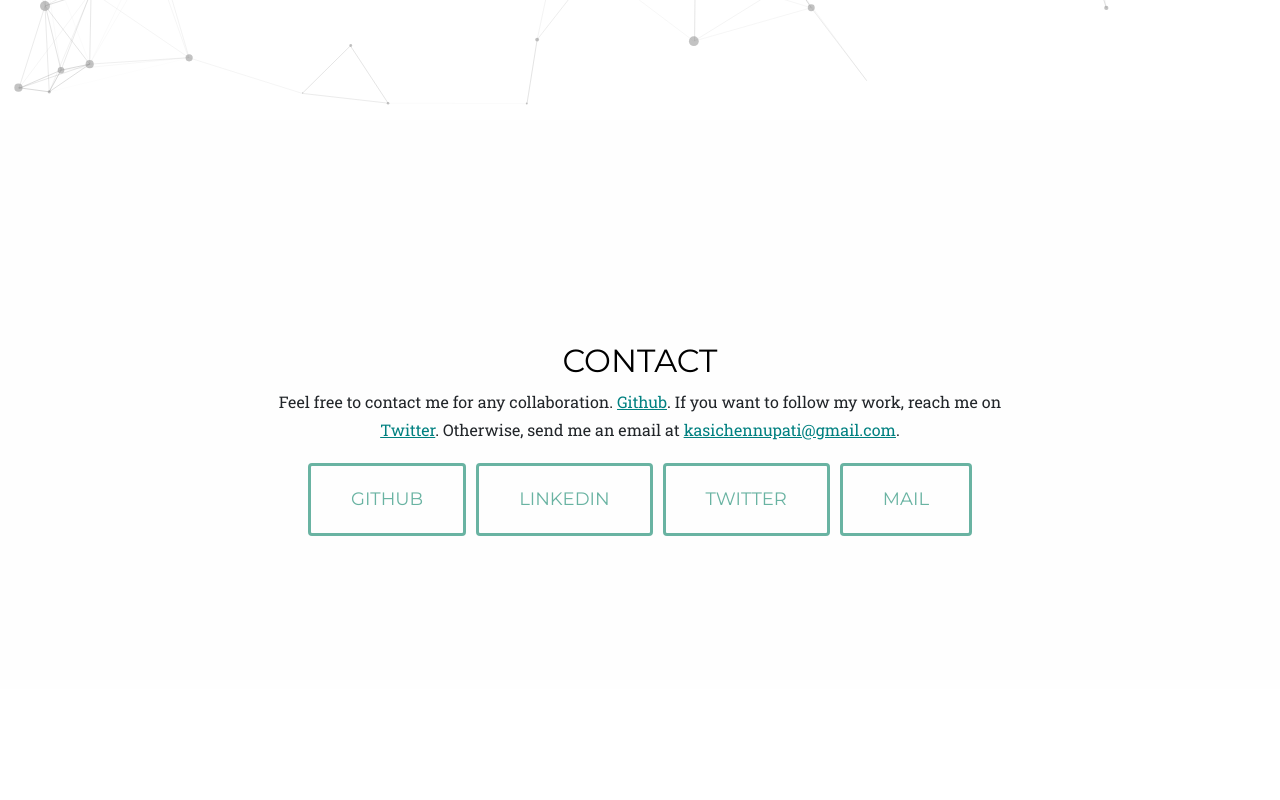
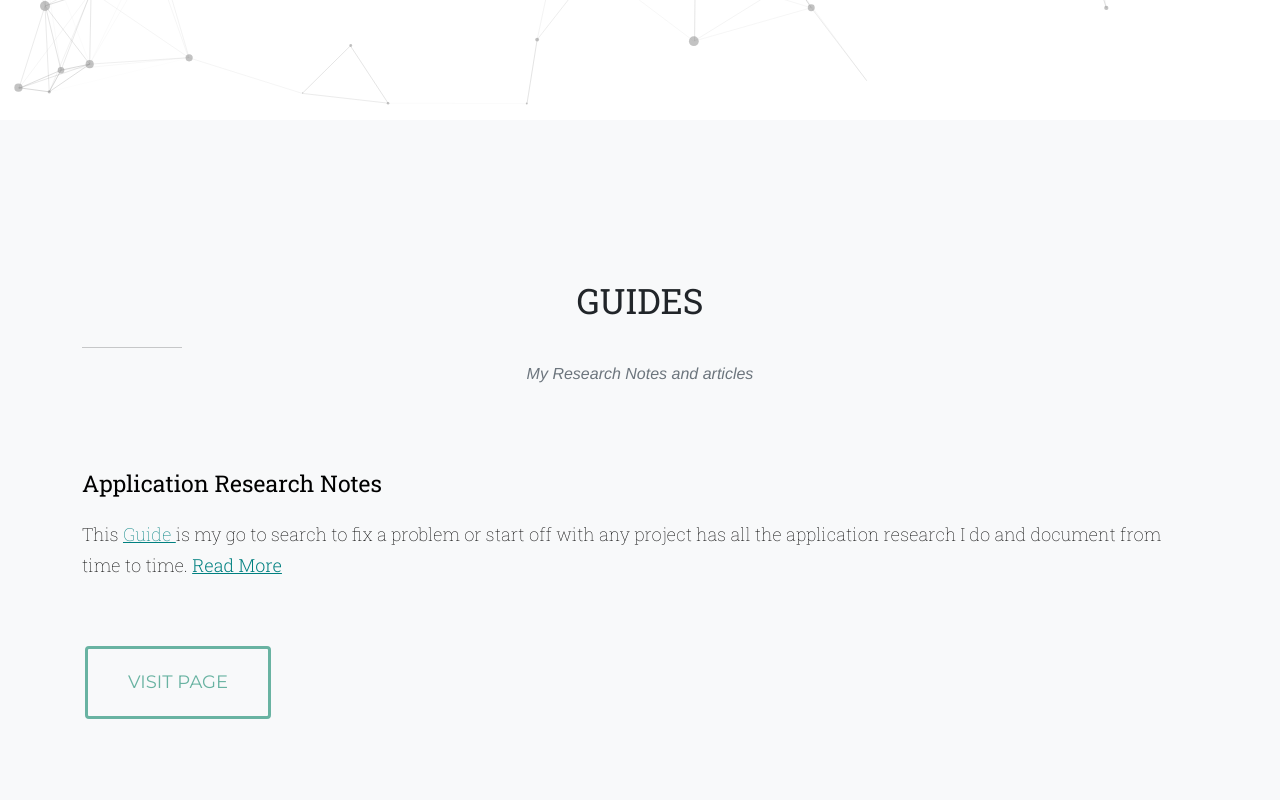
Before and after one commit to KasiChennupati/kasichennupati.github.io, a plain HTML site: page index.html in a window 1280 px wide. Shown: the part 680-1480 px from the top of the page. Before the commit the page ends 1369 px from the top, so only its background shows below. Drawn offline with nearby package versions, Linux system fonts and the light colour scheme; a web font is replaced by a local one.

Commit message:
added guides and learn section

```diff
--- a/css/styles.css
+++ b/css/styles.css
@@ -273,6 +273,39 @@ header.firsthead .intro-text .intro-heading {
 }
 
 
+section#learn .guidestitle {
+  font-size: 23px;
+  color: black;
+  font-weight: 400;
+}
+
+section#learn .guidesfeature {
+  font-size: 12px;
+  color: grey;
+}
+
+section#learn .guidestext {
+  font-size: 18px;
+  color: black;
+  font-weight: 100;
+}
+
+section#learn .guidesreadmore {
+  font-size: 18px;
+  color: rgb(105, 179, 162);
+  font-weight: 300;
+}
+
+
+section h3.section-subheading {
+  font-size: 16px;
+  font-weight: 400;
+  font-style: italic;
+  margin-bottom: 45px;
+  text-transform: none;
+  font-family: "Droid Serif", "Helvetica Neue", Helvetica, Arial, sans-serif;
+}
+
 section#contact {
   background-color: rgb(254, 254, 254);
   background-image: url("../img/map-image.png");
--- a/index.html
+++ b/index.html
@@ -63,6 +63,9 @@
   <div class="collapse navbar-collapse" id="navbarResponsive">
     <ul class="navbar-nav text-uppercase ml-auto">
       <li class="nav-item">
+        <a class="nav-link js-scroll-trigger" href="#learn">LEARN</a>
+      </li>
+      <li class="nav-item">
         <a class="nav-link js-scroll-trigger" href="#contact">Contact</a>
       </li>
     </ul>
@@ -108,6 +111,43 @@
 <script src="js/particles.js"></script>
 <script src="js/appHome.js"></script>
 
+  <!-- ======================================================================= -->
+  <!-- ======================== Guides SECTION ============================ -->
+  <section id="learn" class="bg-light">
+    <div class="container">
+      <div class="row">
+        <div class="col-lg-12 text-center" style="padding-bottom: 3%">
+          <p style="display:inline; font-size: 35px">GUIDES</p>
+          <hr style="width: 100px; height: 1px; border:none;color:#333;background-color:#333;">
+          <h3 class="section-subheading text-muted">My Research Notes and articles </h3>
+        </div>
+        <br><br>
+
+        <div class="col-lg-12 text-left" style="padding-bottom: 4%">
+          <a href="https://www.kasichennupati.com/Application-Research-Notes/" target="_blank" rel="noopener" style="text-decoration: none">
+            <p class="guidestitle">Application Research Notes</p>
+          </a>
+          <p class="guidestext">
+            This
+            <a href="https://www.kasichennupati.com/Application-Research-Notes/" target="_blank" rel="noopener">
+              Guide
+            </a>
+            is my go to search to fix a problem or start off with any project has all the application research I do and document from time to time.
+            <span class="guidesreadmore">
+              <a href="https://www.kasichennupati.com/Application-Research-Notes/" target="_blank" rel="noopener">Read More
+              </a>
+            </span>
+          </p>
+        </div>
+
+
+        <div class="col-lg-12 text-left" style="padding-bottom: 3%">
+          <a class="btn btn-primary btn-xl text-uppercase" href="https://www.kasichennupati.com/Application-Research-Notes/" target="_blank" rel="noopener">Visit Page</a>
+        </div>
+
+      </div>
+    </div>
+  </section>
 
 <!-- ======================================================================= -->
 <!-- ======================= CONTACT SECTION =============================== -->
@@ -133,7 +173,6 @@
             <a class="btn btn-primary btn-xl text-uppercase js-scroll-trigger"
               href="mailto:kasichennupati@gmail.com" target="_blank" rel="noopener">Mail</a>
           </div>
-
         </div>
       </div>
     </div>
```
